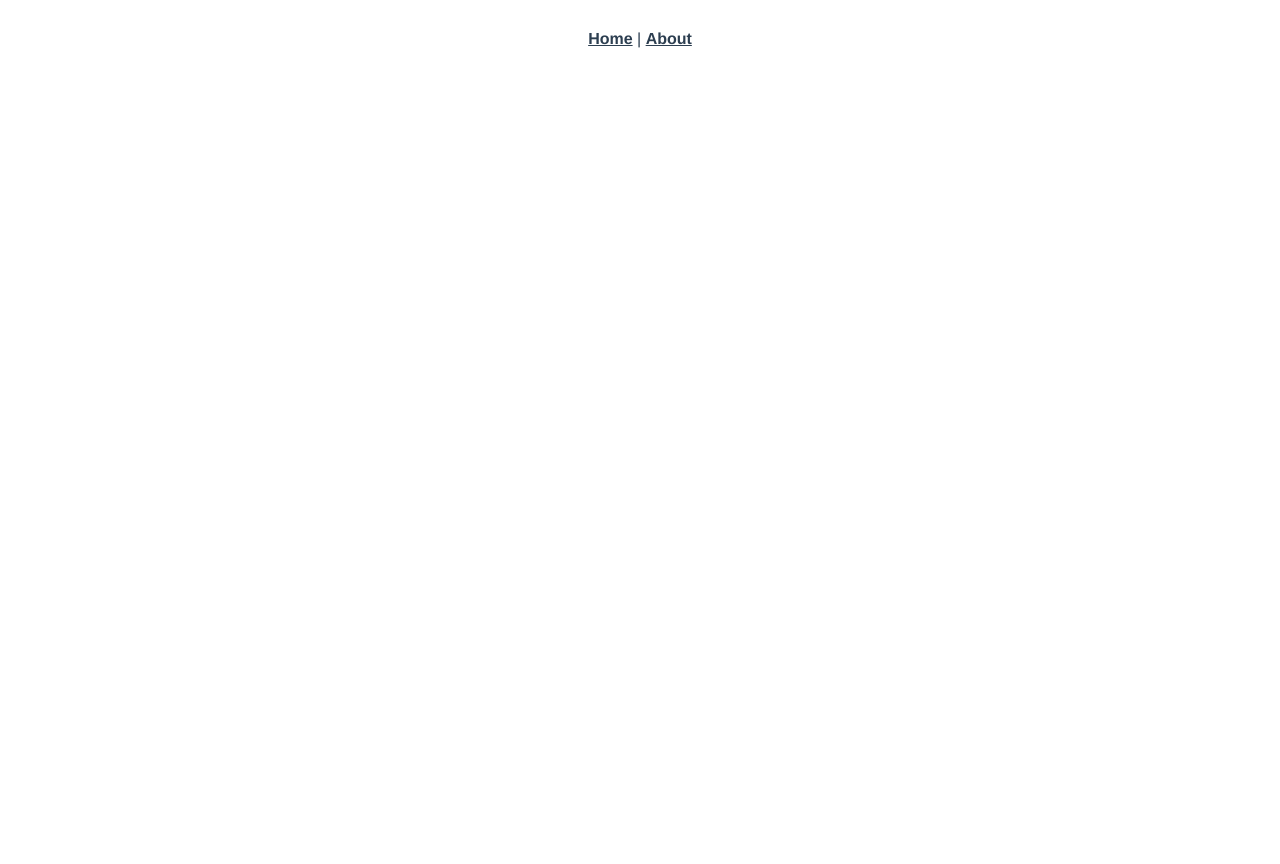
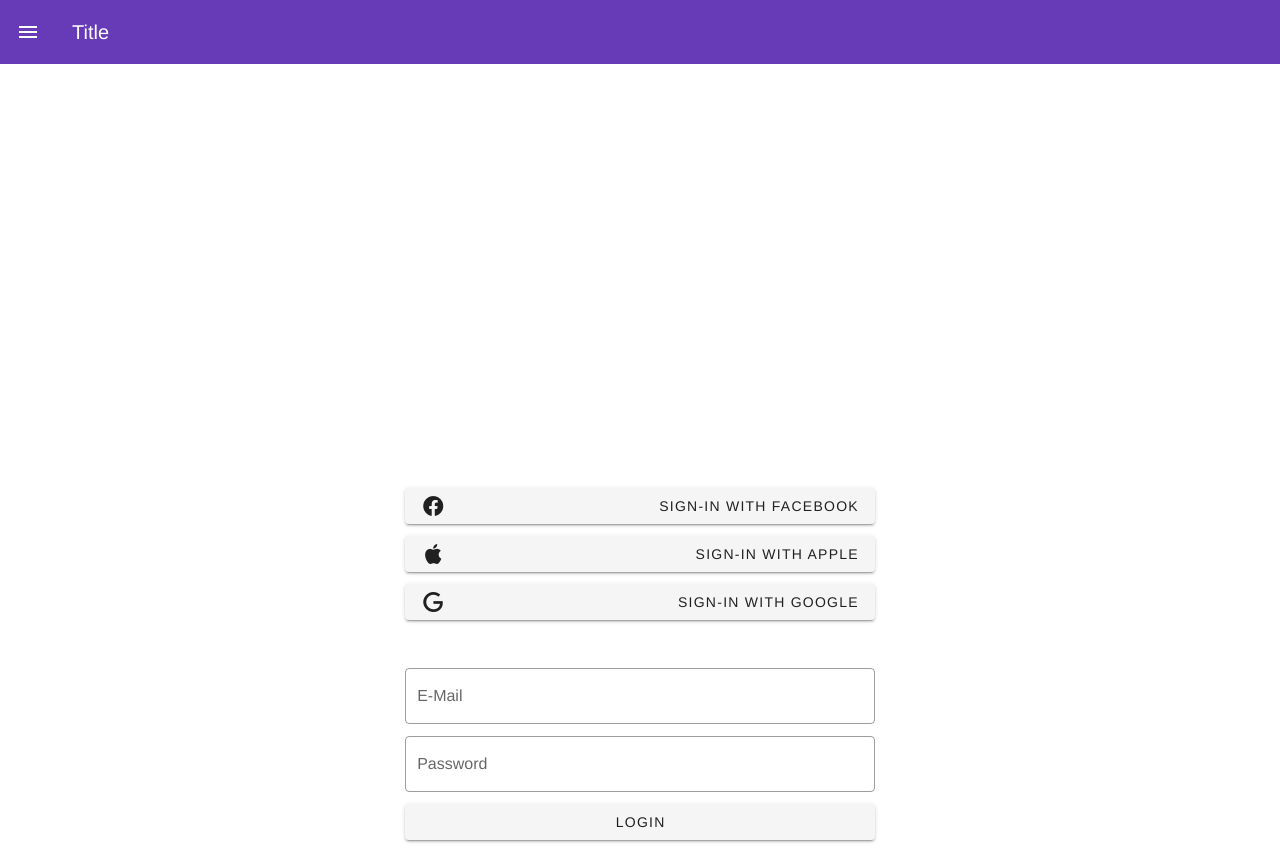
Before and after one commit to codingforceLM/WishADish-Frontend, a Vue app: page /#/login in a window 1280 px wide. Before the commit the page ends 800 px from the top, so only its background shows below. Built offline with nearby package versions, Linux system fonts and the light colour scheme.

Commit message:
Added login page and appbar with nav drawer

```diff
--- a/package.json
+++ b/package.json
@@ -15,6 +15,7 @@
     "vuex": "^3.4.0"
   },
   "devDependencies": {
+    "@mdi/font": "^5.9.55",
     "@vue/cli-plugin-babel": "~4.5.0",
     "@vue/cli-plugin-eslint": "~4.5.0",
     "@vue/cli-plugin-router": "^4.5.11",
--- a/src/App.vue
+++ b/src/App.vue
@@ -1,12 +1,61 @@
 <template>
-  <div id="app">
-    <div id="nav">
-      <router-link to="/">Home</router-link> |
-      <router-link to="/about">About</router-link>
-    </div>
-    <router-view/>
-  </div>
+  <v-app>
+    <v-app-bar
+        color="deep-purple"
+        dark
+    >
+      <v-app-bar-nav-icon @click="drawer = true"></v-app-bar-nav-icon>
+
+      <v-toolbar-title>Title</v-toolbar-title>
+    </v-app-bar>
+
+    <v-navigation-drawer
+        v-model="drawer"
+        absolute
+        temporary
+    >
+      <v-list
+          nav
+          dense
+      >
+        <v-list-item-group
+            v-model="group"
+            active-class="deep-purple--text text--accent-4"
+        >
+          <v-list-item>
+            <v-list-item-icon>
+              <v-icon>mdi-home</v-icon>
+            </v-list-item-icon>
+            <v-list-item-title>Home</v-list-item-title>
+          </v-list-item>
+
+          <v-list-item>
+            <v-list-item-icon>
+              <v-icon>mdi-account</v-icon>
+            </v-list-item-icon>
+            <v-list-item-title>Account</v-list-item-title>
+          </v-list-item>
+        </v-list-item-group>
+      </v-list>
+    </v-navigation-drawer>
+    <router-view></router-view>
+  </v-app>
 </template>
+
+<script>
+
+export default {
+  name: 'App',
+  components: {
+
+  },
+  data: () =>({
+    drawer: false,
+    group: null,
+  })
+}
+
+</script>
 
 <style lang="scss">
 #app {
--- a/src/components/HelloWorld.vue
+++ /dev/null
@@ -1,151 +0,0 @@
-<template>
-  <v-container>
-    <v-row class="text-center">
-      <v-col cols="12">
-        <v-img
-          :src="require('../assets/logo.svg')"
-          class="my-3"
-          contain
-          height="200"
-        />
-      </v-col>
-
-      <v-col class="mb-4">
-        <h1 class="display-2 font-weight-bold mb-3">
-          Welcome to Vuetify
-        </h1>
-
-        <p class="subheading font-weight-regular">
-          For help and collaboration with other Vuetify developers,
-          <br>please join our online
-          <a
-            href="https://community.vuetifyjs.com"
-            target="_blank"
-          >Discord Community</a>
-        </p>
-      </v-col>
-
-      <v-col
-        class="mb-5"
-        cols="12"
-      >
-        <h2 class="headline font-weight-bold mb-3">
-          What's next?
-        </h2>
-
-        <v-row justify="center">
-          <a
-            v-for="(next, i) in whatsNext"
-            :key="i"
-            :href="next.href"
-            class="subheading mx-3"
-            target="_blank"
-          >
-            {{ next.text }}
-          </a>
-        </v-row>
-      </v-col>
-
-      <v-col
-        class="mb-5"
-        cols="12"
-      >
-        <h2 class="headline font-weight-bold mb-3">
-          Important Links
-        </h2>
-
-        <v-row justify="center">
-          <a
-            v-for="(link, i) in importantLinks"
-            :key="i"
-            :href="link.href"
-            class="subheading mx-3"
-            target="_blank"
-          >
-            {{ link.text }}
-          </a>
-        </v-row>
-      </v-col>
-
-      <v-col
-        class="mb-5"
-        cols="12"
-      >
-        <h2 class="headline font-weight-bold mb-3">
-          Ecosystem
-        </h2>
-
-        <v-row justify="center">
-          <a
-            v-for="(eco, i) in ecosystem"
-            :key="i"
-            :href="eco.href"
-            class="subheading mx-3"
-            target="_blank"
-          >
-            {{ eco.text }}
-          </a>
-        </v-row>
-      </v-col>
-    </v-row>
-  </v-container>
-</template>
-
-<script>
-  export default {
-    name: 'HelloWorld',
-
-    data: () => ({
-      ecosystem: [
-        {
-          text: 'vuetify-loader',
-          href: 'https://github.com/vuetifyjs/vuetify-loader',
-        },
-        {
-          text: 'github',
-          href: 'https://github.com/vuetifyjs/vuetify',
-        },
-        {
-          text: 'awesome-vuetify',
-          href: 'https://github.com/vuetifyjs/awesome-vuetify',
-        },
-      ],
-      importantLinks: [
-        {
-          text: 'Documentation',
-          href: 'https://vuetifyjs.com',
-        },
-        {
-          text: 'Chat',
-          href: 'https://community.vuetifyjs.com',
-        },
-        {
-          text: 'Made with Vuetify',
-          href: 'https://madewithvuejs.com/vuetify',
-        },
-        {
-          text: 'Twitter',
-          href: 'https://twitter.com/vuetifyjs',
-        },
-        {
-          text: 'Articles',
-          href: 'https://medium.com/vuetify',
-        },
-      ],
-      whatsNext: [
-        {
-          text: 'Explore components',
-          href: 'https://vuetifyjs.com/components/api-explorer',
-        },
-        {
-          text: 'Select a layout',
-          href: 'https://vuetifyjs.com/getting-started/pre-made-layouts',
-        },
-        {
-          text: 'Frequently Asked Questions',
-          href: 'https://vuetifyjs.com/getting-started/frequently-asked-questions',
-        },
-      ],
-    }),
-  }
-</script>
--- /dev/null
+++ b/src/components/Login.vue
@@ -0,0 +1,61 @@
+<template>
+  <v-container>
+    <div id="content">
+      <v-row justify="center">
+        <v-col cols="5">
+          <v-img
+              :src="require('../assets/wishdishlogo.png')"
+              contain
+              height="400"
+          />
+          <v-btn class="my-3" block >
+            <v-icon>mdi-facebook</v-icon>
+            <v-spacer></v-spacer>
+            Sign-In with facebook
+          </v-btn>
+          <v-btn class="my-3" block>
+            <v-icon>mdi-apple</v-icon>
+            <v-spacer></v-spacer>
+            Sign-In with apple
+          </v-btn>
+
+          <v-btn class="my-3" block>
+            <v-icon>mdi-google</v-icon>
+            <v-spacer></v-spacer>
+            Sign-In with google
+          </v-btn>
+          <span class="ma-2"></span>
+          <v-text-field
+              class="my-3"
+              label="E-Mail"
+              :rules="rules"
+              hide-details="auto"
+              outlined
+          ></v-text-field>
+          <v-text-field
+              class="my-3"
+              label="Password"
+              :rules="rules"
+              hide-details="auto"
+              :type="'password'"
+              outlined
+          ></v-text-field>
+          <v-btn class="my-3" block>
+            Login
+          </v-btn>
+        </v-col>
+      </v-row>
+    </div>
+  </v-container>
+
+</template>
+
+<script>
+  export default {
+    name: 'Login',
+
+    data: () => ({
+
+    }),
+  }
+</script>
--- a/src/router/index.js
+++ b/src/router/index.js
@@ -1,14 +1,14 @@
 import Vue from 'vue'
 import VueRouter from 'vue-router'
-import Home from '../views/Home.vue'
+import LoginPage from '../views/LoginPage.vue'
 
 Vue.use(VueRouter)
 
 const routes = [
   {
-    path: '/',
-    name: 'Home',
-    component: Home
+    path: '/login',
+    name: 'Login',
+    component: LoginPage
   },
   {
     path: '/about',
--- a/src/views/Home.vue
+++ /dev/null
@@ -1,18 +0,0 @@
-<template>
-  <div class="home">
-    <img alt="Vue logo" src="../assets/logo.png">
-    <HelloWorld msg="Welcome to Your Vue.js App"/>
-  </div>
-</template>
-
-<script>
-// @ is an alias to /src
-import HelloWorld from '@/components/HelloWorld.vue'
-
-export default {
-  name: 'Home',
-  components: {
-    HelloWorld
-  }
-}
-</script>
--- /dev/null
+++ b/src/views/LoginPage.vue
@@ -0,0 +1,20 @@
+<template>
+  <v-app>
+    <Login></Login>
+  </v-app>
+</template>
+
+<script>
+import Login from "../components/Login.vue";
+
+export default {
+  name: "LoginPage",
+  components: {
+    Login
+  }
+}
+</script>
+
+<style scoped>
+
+</style>
```
Also changed, not shown: src/assets/wishdishlogo.png (added), 1 other file (tests, documents, lock files or other folders).
